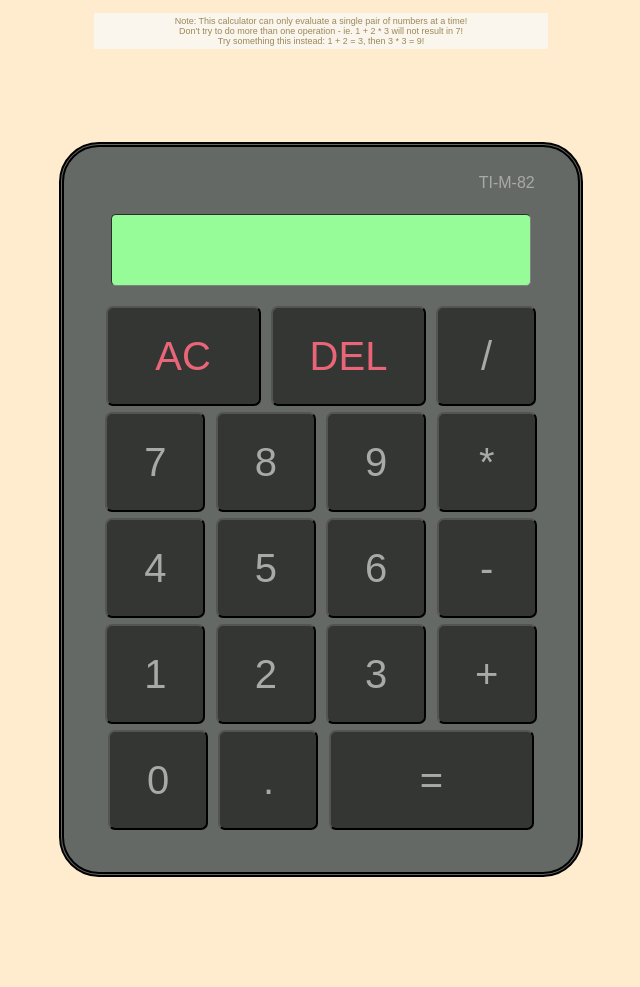
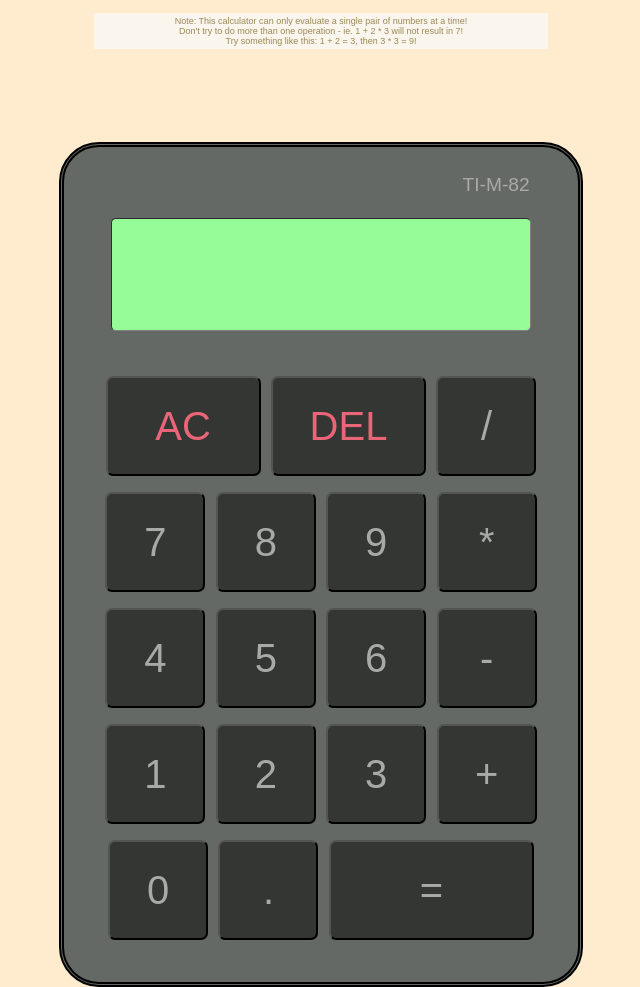
Before and after one commit to cstim240/top_calculator, a plain HTML site: page index.html in a window 1280 px wide. Shown: the top 987 px of the page, without its empty margins (319-959 px from the left). Drawn offline with Linux system fonts and the light colour scheme.

Commit message:
Adjust color of main display

```diff
--- a/index.html
+++ b/index.html
@@ -11,7 +11,7 @@
         <div class="header">
             <p>Note: This calculator can only evaluate a single pair of numbers at a time!</p>
             <p>Don't try to do more than one operation - ie. 1 + 2 * 3 will not result in 7!</p>
-            <p>Try something this instead: 1 + 2 = 3, then 3 * 3 = 9!</p>
+            <p>Try something like this: 1 + 2 = 3, then 3 * 3 = 9!</p>
         </div>
 
         <div class="calculator">
--- a/style.css
+++ b/style.css
@@ -45,22 +45,22 @@ p {
 .calcTitle {
     margin-left: auto;
     margin-bottom: 5%;
-    margin-right: 5px;
+    margin-right: 10px;
     margin-top: 2px;
     color: darkgrey;
+    font-size: larger;
 }
 
 .main_display {
     background-color: #95fc97;
-    color: #768576;
-    font-size: xx-large;
+    color:#3a4a38;
+    font-size: 90px;
     font-weight: bold;
     border: 1px inset grey;
     border-radius: 5px;
     padding: 1%;
     margin-bottom: 10%;
     width: 420px;
-    height: 80%;
 }
 
 .buttons {
@@ -68,6 +68,7 @@ p {
     flex-direction: column;
     align-items: center;
     width: 100%;
+    gap: 10px;
 }
 
 button {
```
